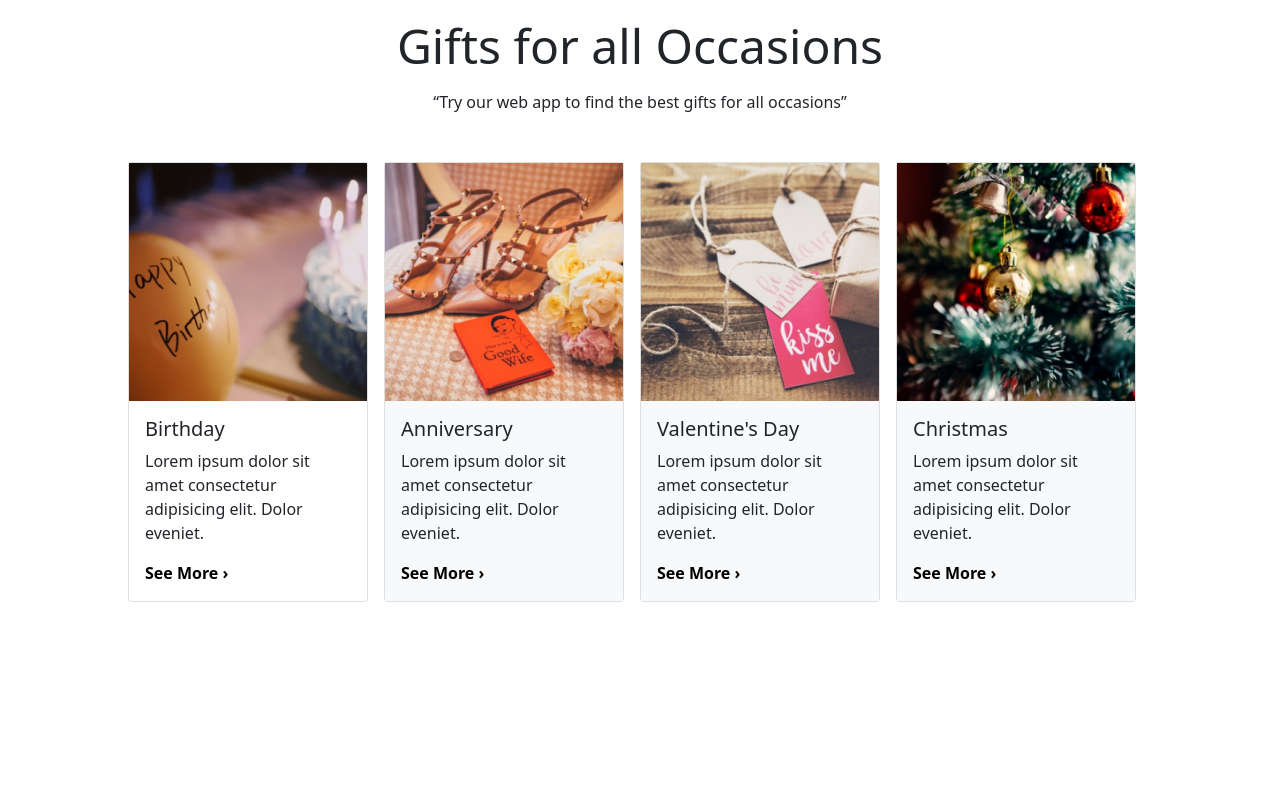
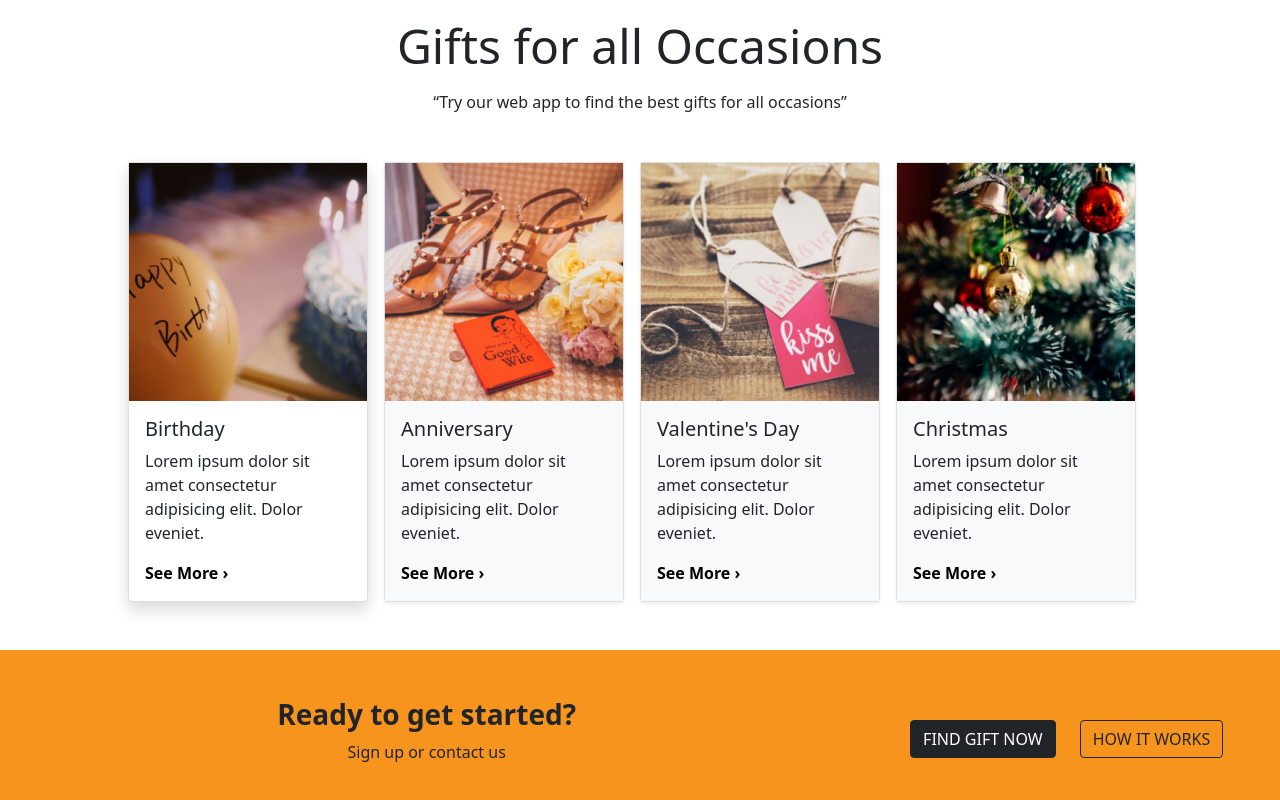
Before and after one commit to victormreis/gift-store, an Angular app: page / in a window 1280 px wide. Shown: the part 1275-2075 px from the top of the page. Before the commit the page ends 1925 px from the top, so only its background shows below. Built offline with nearby package versions, Linux system fonts and the light colour scheme; a web font is replaced by a local one.

Commit message:
JumboTron component Criaçao da JumboTron component estilização do card component

```diff
--- a/src/app/app.component.html
+++ b/src/app/app.component.html
@@ -2,4 +2,5 @@
   <app-menu></app-menu>
   <app-main></app-main>
   <app-carrousel></app-carrousel>
+  <app-get-started></app-get-started>
 </div>
--- a/src/app/app.module.ts
+++ b/src/app/app.module.ts
@@ -7,6 +7,7 @@ import { MenuComponent } from './menu/menu.component';
 import { FooterComponent } from './footer/footer.component';
 import { CarrouselComponent } from './carrousel/carrousel.component';
 import { MainComponent } from './main/main.component';
+import { GetStartedComponent } from './get-started/get-started.component';
 
 @NgModule({
   declarations: [
@@ -14,7 +15,8 @@ import { MainComponent } from './main/main.component';
     MenuComponent,
     FooterComponent,
     CarrouselComponent,
-    MainComponent
+    MainComponent,
+    GetStartedComponent
   ],
   imports: [
     BrowserModule,
--- a/src/app/carrousel/carrousel.component.html
+++ b/src/app/carrousel/carrousel.component.html
@@ -8,7 +8,7 @@
   <div class=" row flex justify-content-center mb-5">
 
 
-    <div class="card me-3 p-0" style="width: 15rem;">
+    <div class="card me-3 p-0 shadow" style="width: 15rem;">
      <img src="assets/images/Rectangle.png" class="img-fluid" alt="...">
       <div class="card-body">
         <h5 class="card-title">Birthday</h5>
@@ -17,7 +17,7 @@
       </div>
     </div>
 
-    <div class="card me-3 p-0" style="width: 15rem;">
+    <div class="card me-3 p-0 shadow-sm" style="width: 15rem;">
       <img src="assets/images/Rectangle (1).png" class="img-fluid" alt="...">
        <div class="card-body bg-light">
          <h5 class="card-title">Anniversary</h5>
@@ -26,7 +26,7 @@
        </div>
      </div>
 
-    <div class="card me-3 p-0" style="width: 15rem;">
+    <div class="card me-3 p-0 shadow-sm" style="width: 15rem;">
       <img src="assets/images/Rectangle (2).png" class="img-fluid" alt="...">
        <div class="card-body bg-light">
          <h5 class="card-title">Valentine's Day</h5>
@@ -35,7 +35,7 @@
        </div>
      </div>
 
-    <div class="card me-3 p-0" style="width: 15rem;">
+    <div class="card me-3 p-0 shadow-sm" style="width: 15rem;">
       <img src="assets/images/Rectangle (3).png" class="img-fluid" alt="...">
        <div class="card-body bg-light">
          <h5 class="card-title">Christmas</h5>
--- /dev/null
+++ b/src/app/get-started/get-started.component.css
@@ -0,0 +1,3 @@
+.fundo{
+  background-color:  #F7941E;
+}
--- /dev/null
+++ b/src/app/get-started/get-started.component.html
@@ -0,0 +1,17 @@
+<div class="row fundo py-4 pb-5 pt-5 flex justify-content-between align-items-center">
+
+    <div class="col-md-8 text-center">
+      <h3 class="fw-bold">Ready to get started?</h3>
+      <p>Sign up or contact us</p>
+    </div>
+
+    <div class="col-md-4 text-center">
+      <button class="btn btn-dark me-md-4 mb-3 mb-md-0">FIND GIFT NOW</button>
+      <button class="btn btn-outline-dark ">HOW IT WORKS</button>
+    </div>
+
+
+
+
+
+</div>
--- /dev/null
+++ b/src/app/get-started/get-started.component.ts
@@ -0,0 +1,15 @@
+import { Component, OnInit } from '@angular/core';
+
+@Component({
+  selector: 'app-get-started',
+  templateUrl: './get-started.component.html',
+  styleUrls: ['./get-started.component.css']
+})
+export class GetStartedComponent implements OnInit {
+
+  constructor() { }
+
+  ngOnInit(): void {
+  }
+
+}
```
Also changed, not shown: 1 other file (tests, documents, lock files or other folders).
